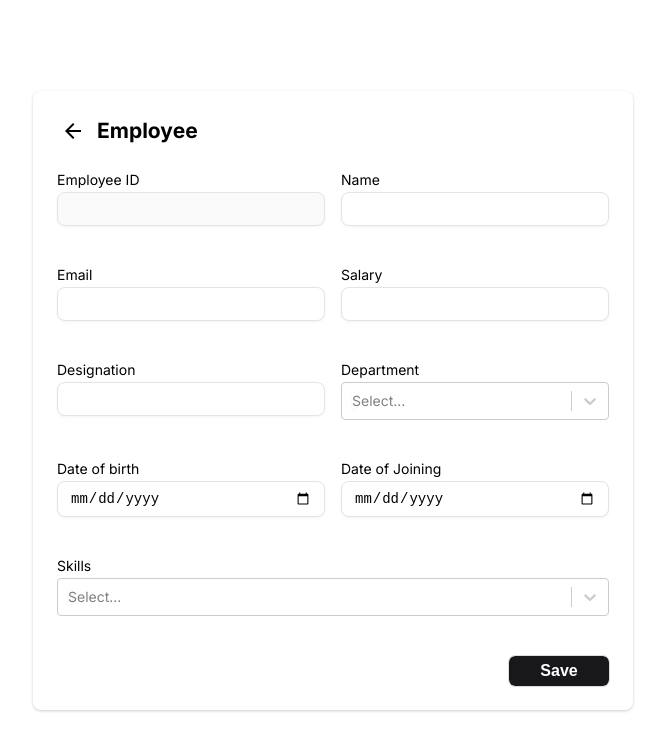
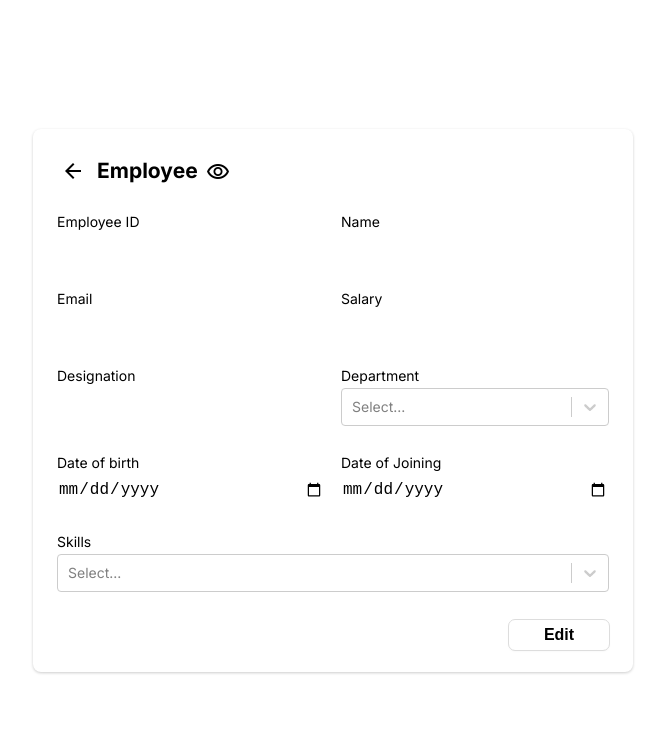
Before and after one commit to amaljoeqb/hr_app_react, a React (Create React App) app: page /employee in a window 1280 px wide. Shown: the top 750 px of the page, without its empty margins (307-972 px from the left). Built offline with nearby package versions, Linux system fonts and the light colour scheme; no server answers.

Commit message:
add view icon

```diff
--- a/src/css/form.css
+++ b/src/css/form.css
@@ -91,7 +91,7 @@ form textarea:focus,
 }
 
 .heading-text {
-  margin-left: 8px;
+  margin: 0 8px;
 }
 
 .submit {
@@ -178,6 +178,7 @@ form textarea:focus,
   width: auto;
   height: auto;
 }
+
 
 .add-popup .add-heading {
   display: block;
--- a/src/css/style.css
+++ b/src/css/style.css
@@ -248,6 +248,7 @@ span.close-toast {
 
 .material-symbols-outlined {
   user-select: none;
+  line-height: inherit;
 }
 
 #loading {
--- a/src/pages/EmployeeDetail/EmployeeDetail.tsx
+++ b/src/pages/EmployeeDetail/EmployeeDetail.tsx
@@ -15,7 +15,7 @@ export default function EmployeeDetail() {
   }
 
   return (
-    <div className="popup emp-popup show-popup">
+    <div className="popup emp-popup view-popup show-popup">
       <section className="popup-content">
         <div className="form-header">
           <h2>
@@ -32,6 +32,7 @@ export default function EmployeeDetail() {
             <div className="add-heading">
               <span className="material-symbols-outlined"> add_circle </span>
             </div>
+            <span className="heading-text">Employee</span>
             <div className="view-edit-heading flip-container">
               <div className="front">
                 <span className="material-symbols-outlined"> edit </span>
@@ -40,7 +41,6 @@ export default function EmployeeDetail() {
                 <span className="material-symbols-outlined"> visibility </span>
               </div>
             </div>
-            <span className="heading-text">Employee</span>
           </h2>
         </div>
         <EmployeeForm
```
